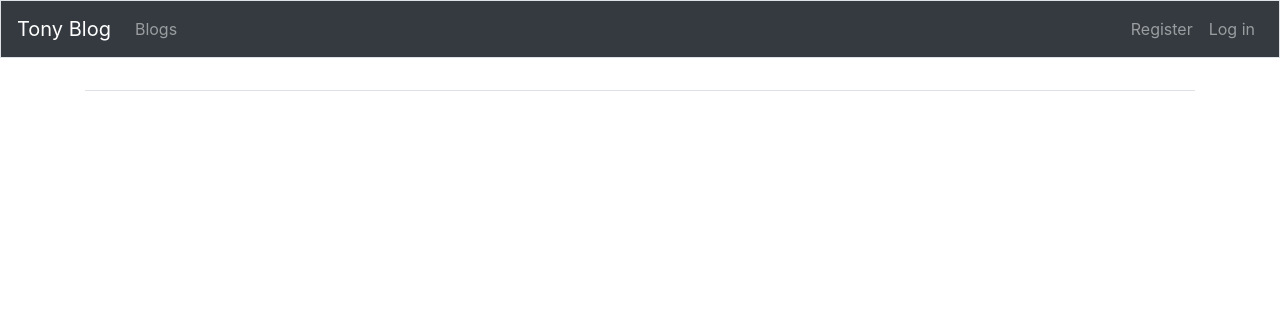
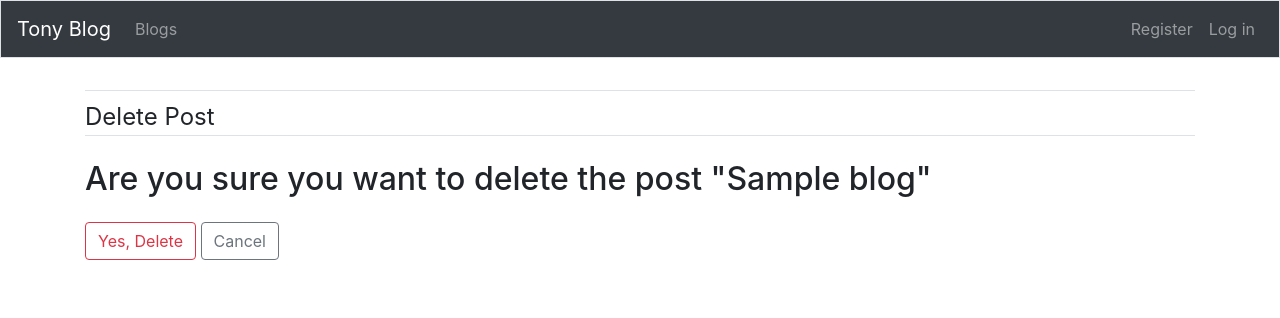
Before and after one commit to Anthonyomondi/blog, a Django app: template tony_blogs/templates/tony_blogs/delete_view.html in a window 1280 px wide. Shown: the top 318 px of the page. Run offline with Django 3.2, Linux system fonts and the light colour scheme; the template is opened without the code that fills it: most values are stand-ins (such as "Sample title", 1, 10 or a date in 2020); data that the repository does not hold is empty; some libraries are stand-ins or nearby versions.

Commit message:
Update delete_view.html

```diff
--- a/tony_blogs/templates/tony_blogs/delete_view.html
+++ b/tony_blogs/templates/tony_blogs/delete_view.html
@@ -1,13 +1,20 @@
 {% extends "tony_blogs/base.html" %}
 {% load bootstrap4 %}
 
-<div class="main">
-	<!-- Create a Form -->
-	<form method="POST">
-	  <!-- Security token by Django -->
-	  {% csrf_token %}
-	  Are you sure you want to delete this item ?
-	  <input type="submit" value="Yes" />
-	  <a href="/">Cancel </a>
-	</form>
+{% block content %}
+
+<div class="content-section">
+    <form method="POST">
+        {% csrf_token %}
+        <fieldset class="form-group">
+            <legend class="border-bottom mb-4">Delete Post</legend>
+            <h2>Are you sure you want to delete the post "{{ blog.title }}"</h2>
+        </fieldset>
+        <div class="form-group">
+            <button class="btn btn-outline-danger" type="submit">Yes, Delete</button>
+            <a class="btn btn-outline-secondary" href="{% url 'tony_blogs:blog' blog.id %}">Cancel</a>
+        </div>
+    </form>
 </div>
+
+{% endblock content %}
```
